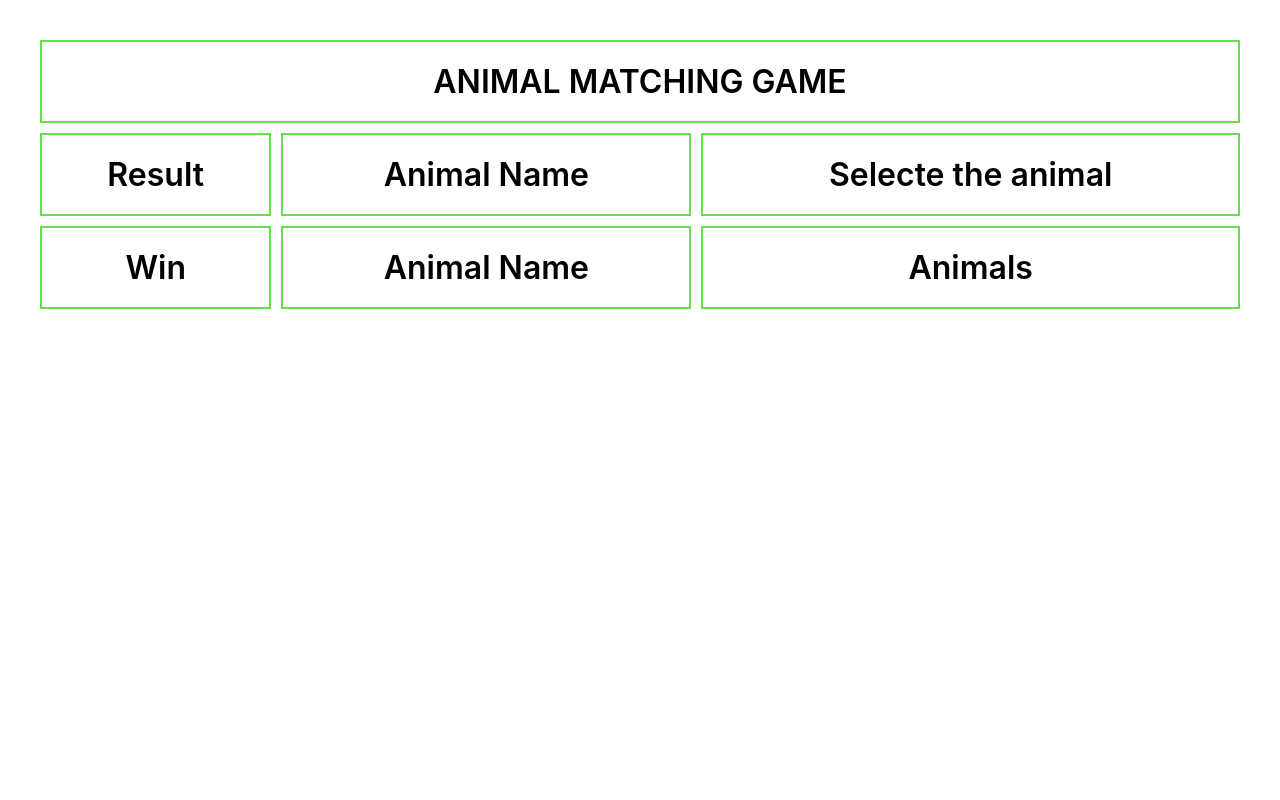
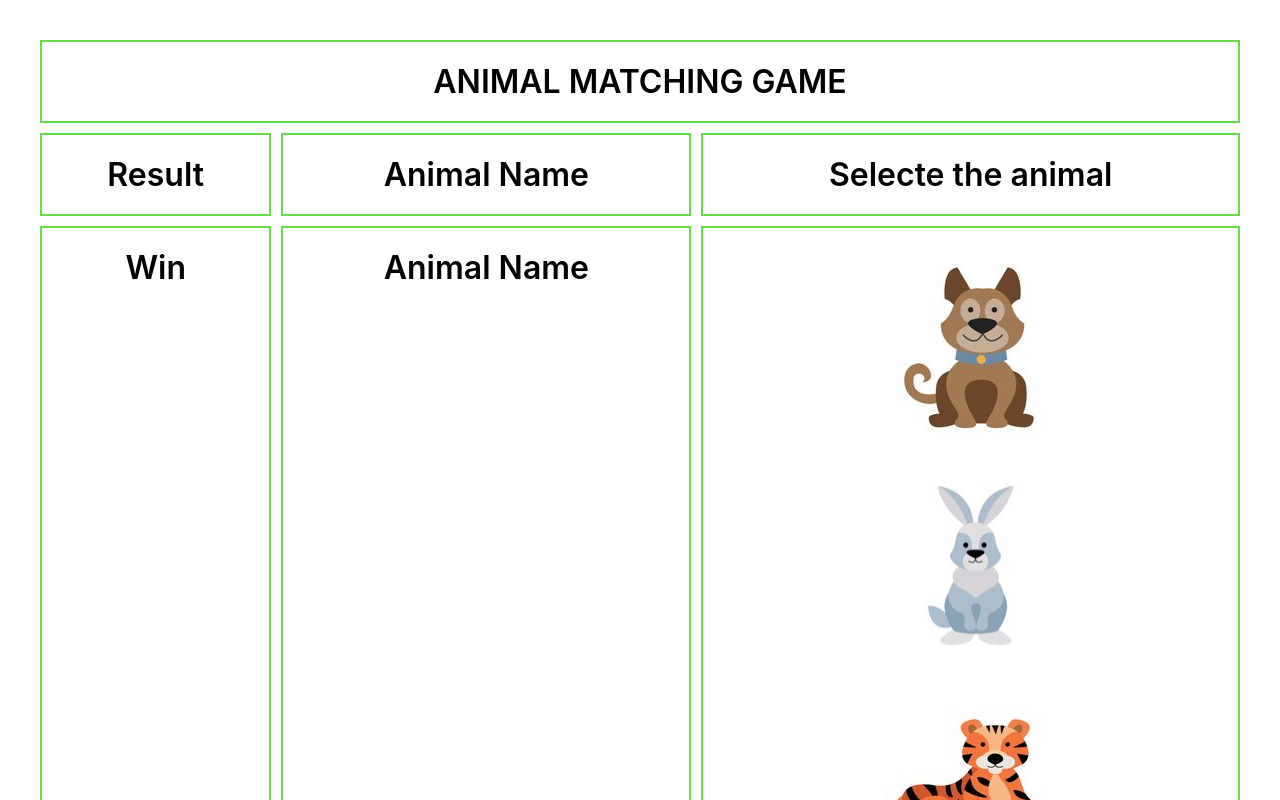
Before and after one commit to UOV-Assignments/IT3133-P-Assignment042020ICT35, a React (Create React App) app in the folder assignment04/: page / in a window 1280 px wide. Shown: the top 800 px of the page. Built offline with nearby package versions, Linux system fonts and the light colour scheme.

Commit message:
"Updated GameTable component to display animal images in a table cell"

```diff
--- a/assignment04/src/components/GameTable.js
+++ b/assignment04/src/components/GameTable.js
@@ -29,7 +29,13 @@ const GameTable = () => {
                 <tr>
                     <td>Win</td>
                     <td>Animal Name</td>
-                    <td>Animals</td>
+                    <td><div>
+                         <div className='imgtags'>{animals.map(animal=>
+                        <div >
+                            <img src={require(`../assets/images/${animal.img}`)} alt='img' className='imgCard' />
+                            </div>
+
+                    )}</div></div></td>
                 </tr>
             </tbody>
         </table>
```
